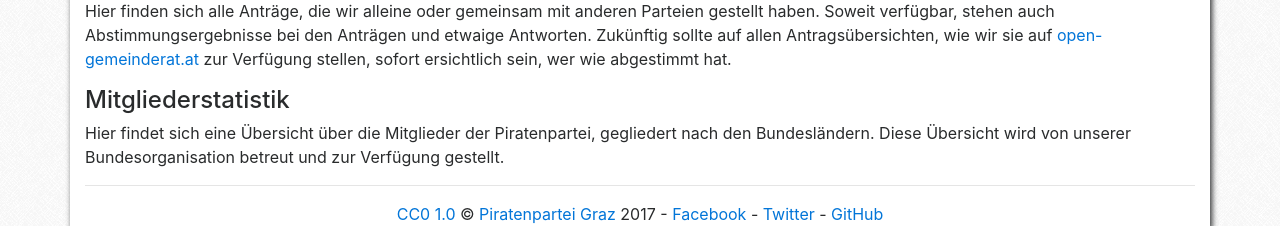
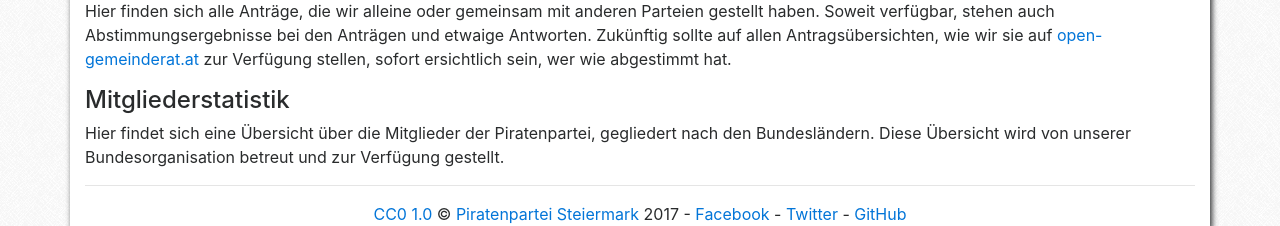
Before and after one commit to PPOE/ppstmk-transparenz, a PHP site: page / in a window 1280 px wide. Shown: the part 1043-1269 px from the top of the page. Run offline with PHP 8.4, Linux system fonts and the light colour scheme; some libraries are stand-ins or nearby versions.

Commit message:
fix footer copyright notice

```diff
--- a/templates/layout.php
+++ b/templates/layout.php
@@ -123,7 +123,7 @@
         <hr />
         <a href="//creativecommons.org/publicdomain/zero/1.0/">CC0 1.0</a>
         &copy;
-        <a href="//piraten-graz.at/rechtliches/impressum/">Piratenpartei Graz</a> 2017 -
+        <a href="//piraten-graz.at/rechtliches/impressum/">Piratenpartei Steiermark</a> 2017 -
         <a href="//www.facebook.com/piratengraz">Facebook</a> -
         <a href="//twitter.com/PiratenGraz">Twitter</a> -
         <a href="//github.com/PPOE/ppstmk-transparenz">GitHub</a>
```
